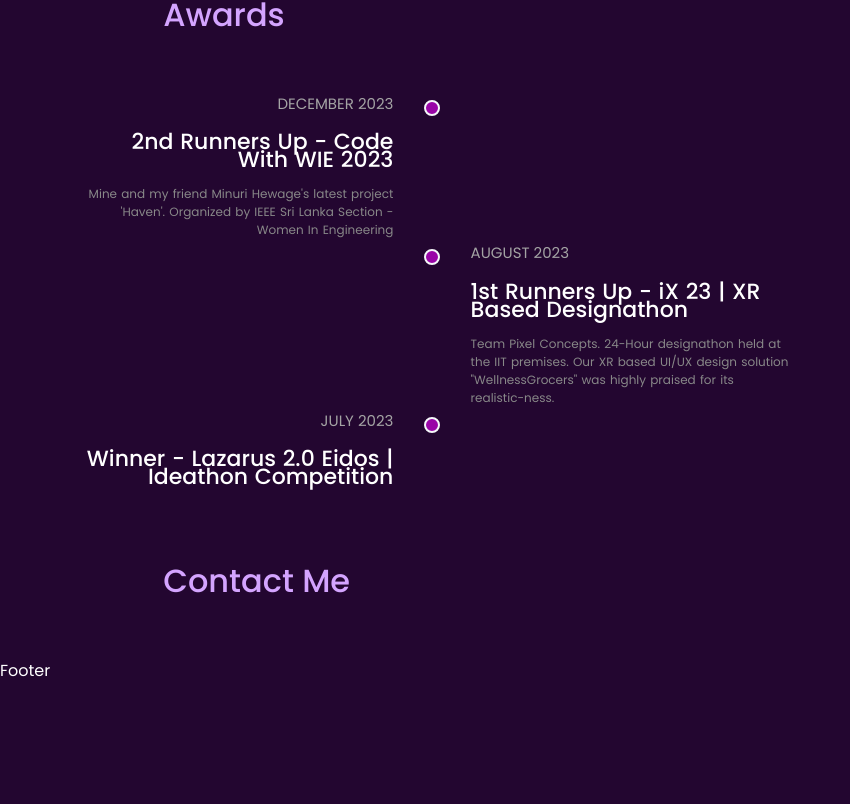
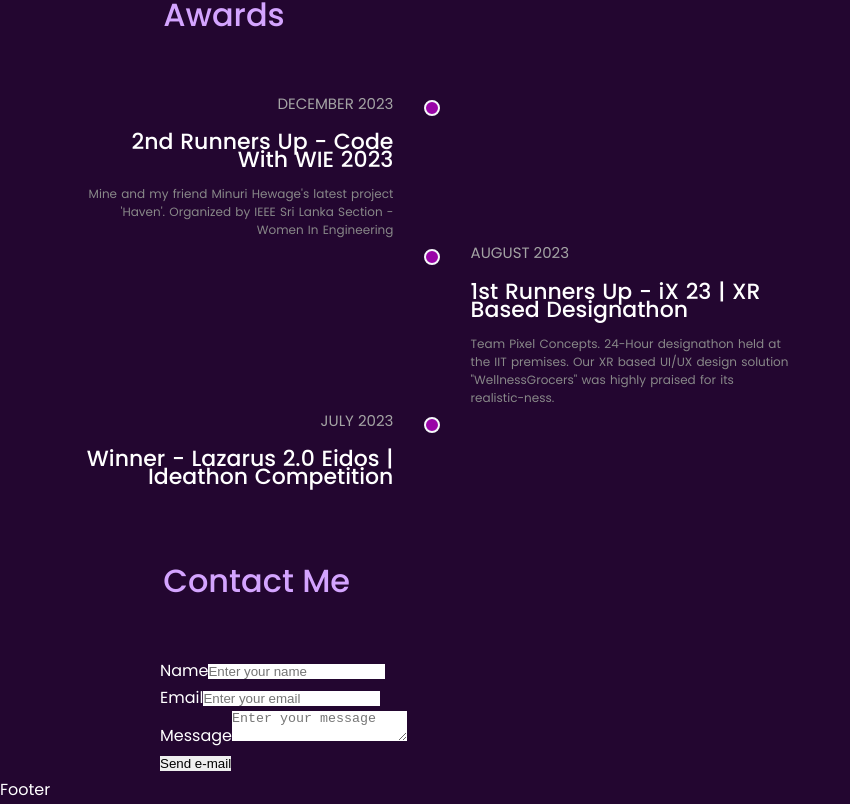
Before and after one commit to disara7/portfolio, a React (Create React App) app: page / in a window 1280 px wide. Shown: the part 3031-3835 px from the top of the page, without its empty margins (0-850 px from the left). Before the commit the page ends 3715 px from the top, so only its background shows below. Built offline with nearby package versions, Linux system fonts and the light colour scheme.

Commit message:
added form

```diff
--- a/src/components/contact/Contact.jsx
+++ b/src/components/contact/Contact.jsx
@@ -5,6 +5,19 @@ const Contact = () => {
   return (
     <section id='contact'>
       <h2 className='section__title'>Contact Me</h2>
+      <div className='contactform' id="form">
+							<form action="" id="contactForm" method="post">
+								<span>Name</span>
+								<input type="text" name="name" class="name" placeholder="Enter your name" /><br />
+								<span>Email</span>
+								<input type="text" name="email" class="email" placeholder="Enter your email" /><br />
+								<span id="captcha"></span>
+
+								<span>Message</span>
+								<textarea class="message" placeholder="Enter your message" ></textarea><br />
+								<input type="submit" name="submit" value="Send e-mail" class="submit" ></input>
+							</form>
+						</div>
     </section>
   )
 }
--- a/src/components/contact/contact.css
+++ b/src/components/contact/contact.css
@@ -0,0 +1,3 @@
+.contactform {
+    margin-left: 10rem;
+}
```
